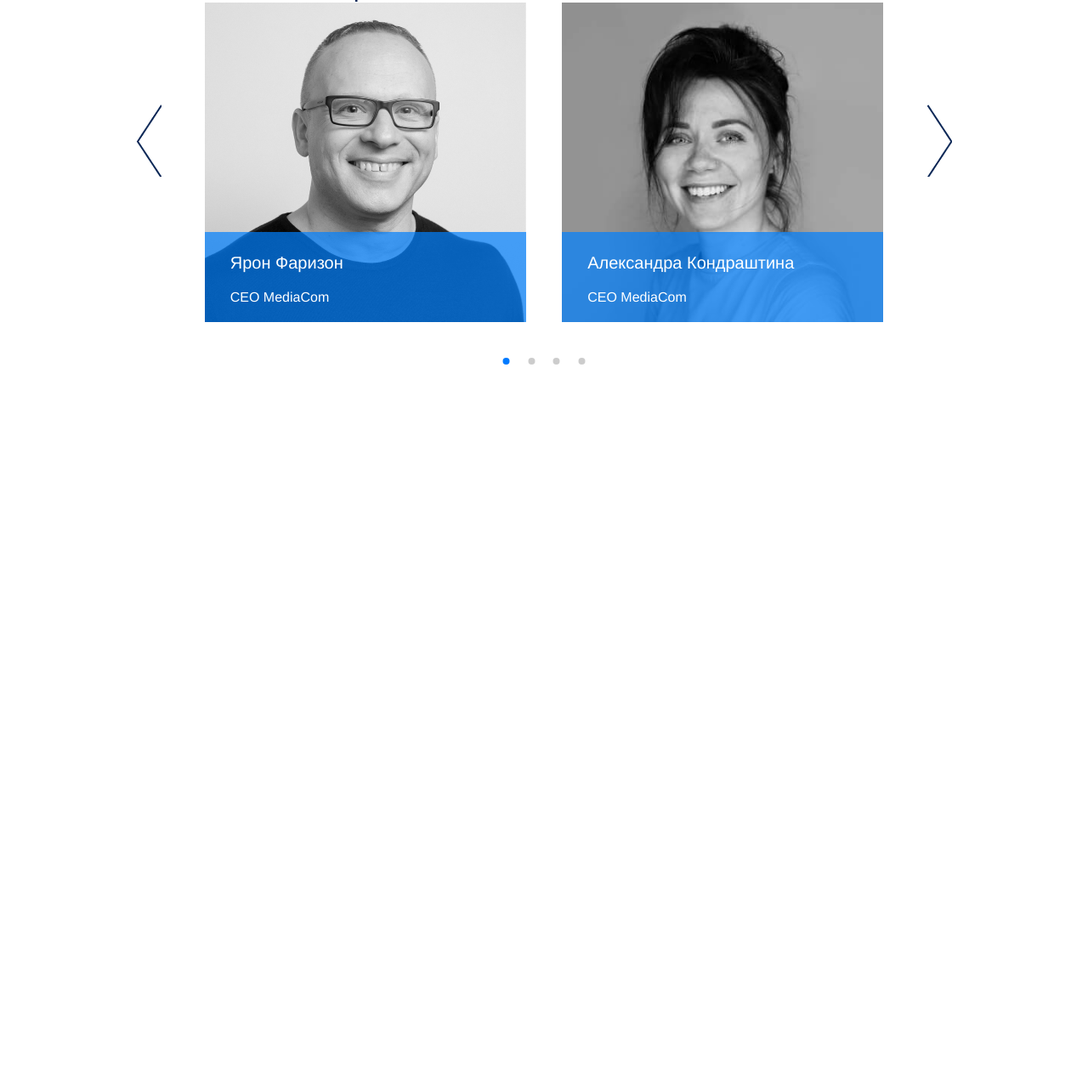
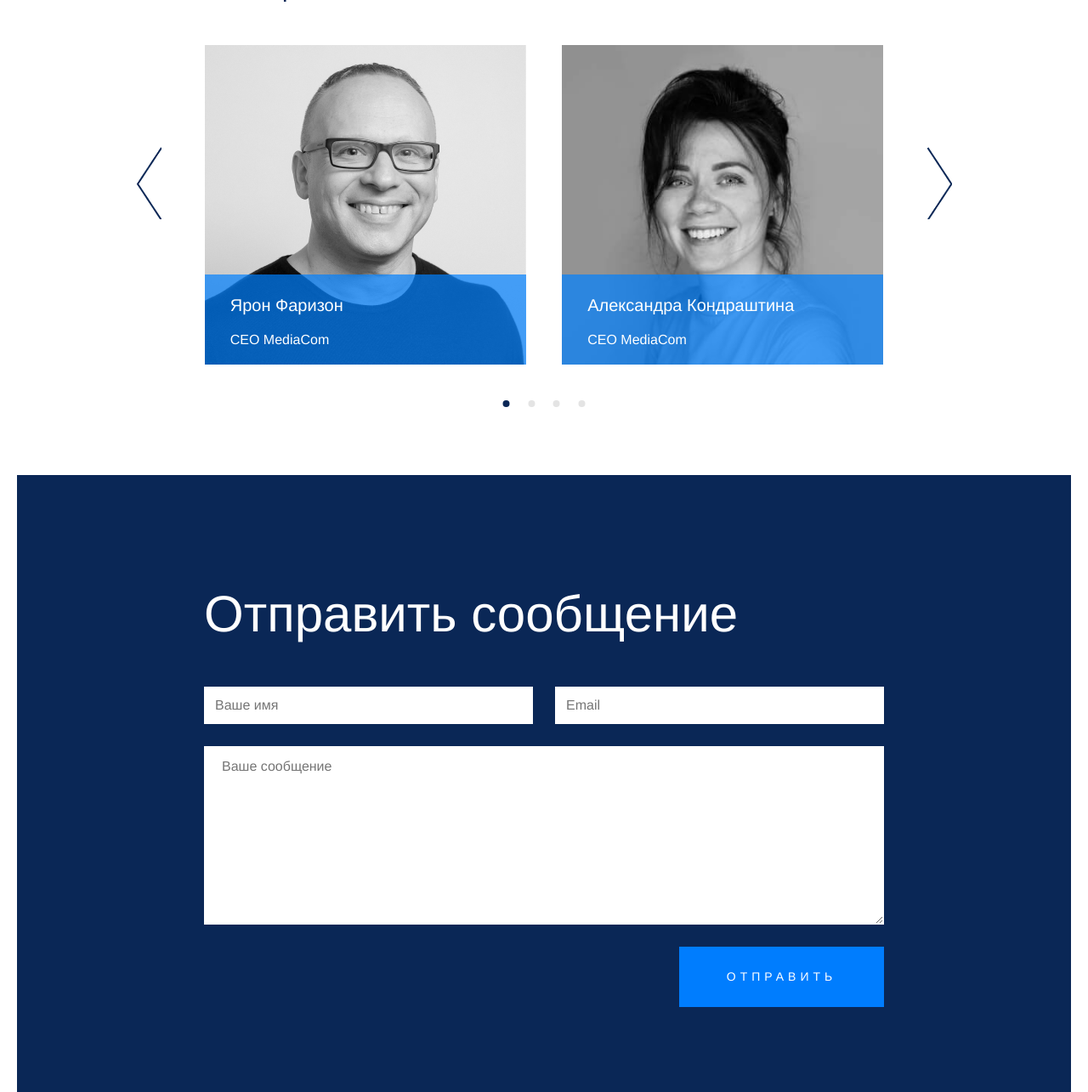
Before and after one commit to dunaisa/bono-test, a website: page docs/index.html in a window 1280 px wide. Shown: the part 1073-2358 px from the top of the page at 85% size. Before the commit the page ends 1582 px from the top, so only its background shows below. Drawn offline with Linux system fonts and the light colour scheme.

Commit message:
add: form+adaptive

```diff
--- a/docs/index.html
+++ b/docs/index.html
@@ -106,6 +106,15 @@
 </div>
 </div>
 </section>
+    <div class="form-field">
+  <h3 class="form-field__heading">Отправить сообщение</h3>
+  <form action="post" class="form">
+    <input type="text" class="form__input" placeholder="Ваше имя">
+    <input type="text" class="form__input" placeholder="Email">
+    <textarea name="" id="" cols="30" rows="10" class="form__textarea" placeholder="Ваше сообщение"></textarea>
+    <button class="form__btn">отправить</button>
+  </form>
+</div>
   </main>
 
   <script src="./js/main.bundle.js"></script>
--- /dev/null
+++ b/src/scss/blocks/_form.scss
@@ -0,0 +1,94 @@
+.form-field {
+  display: flex;
+  flex-direction: column;
+  gap: 60px;
+  margin: 0;
+  padding-top: clamp(4.688rem, 3.233rem + 7.27vw, 8.688rem);
+  padding-bottom: 100px;
+  padding-right: clamp(1.25rem, -3.295rem + 22.73vw, 13.75rem);
+  padding-left: clamp(1.25rem, -3.295rem + 22.73vw, 13.75rem);
+  background-color: #0A2756;
+
+  // @media screen and (max-width: 1023px) {
+  //   padding: 140px 220px 100px;
+  // }
+
+  &__heading {
+    padding: 0;
+    margin: 0;
+    font-family: 'Helvetica Neue', Arial, sans-serif;
+    font-size: 60px;
+    line-height: 50px;
+    font-weight: 300;
+
+    @media screen and (max-width: 768px) {
+      font-size: 45px;
+    }
+  }
+}
+
+.form {
+  display: grid;
+  grid-template-columns: 1fr 1fr;
+  gap: 26px;
+
+  @media screen and (max-width: 425px) {
+    grid-template-columns: 1fr;
+  }
+
+  &__input {
+    padding: 12px;
+    box-sizing: border-box;
+    outline: none;
+    border: none;
+    border: 1px solid #FFFFFF;
+
+    &_type_error {
+      border: 1px solid red;
+    }
+
+    @media screen and (max-width: 425px) {
+      grid-column: 1;
+    }
+  }
+
+  &__textarea {
+    grid-column: span 2;
+    padding: 14px 20px;
+    box-sizing: border-box;
+    outline: none;
+    border: 1px solid #FFFFFF;
+
+    &_type_error {
+      border: 1px solid red;
+    }
+
+    @media screen and (max-width: 425px) {
+      grid-column: 1;
+    }
+  }
+
+  &__btn {
+    grid-column: 2;
+    width: 241px;
+    height: 70.9px;
+    justify-self: end;
+    outline: none;
+    border: none;
+    cursor: pointer;
+    background-color: #007DFE;
+    color: #FFFFFF;
+    font-family: "Helvetica Neue", Arial, sans-serif;
+    font-size: 14px;
+    line-height: 19.6px;
+    font-weight: 400;
+    text-transform: uppercase;
+    letter-spacing: 5px;
+
+    @media screen and (max-width: 425px) {
+      justify-self: center;
+      grid-column: 1;
+      margin-top: 138px;
+    }
+  }
+}
--- a/src/scss/blocks/_speakers.scss
+++ b/src/scss/blocks/_speakers.scss
@@ -1,10 +1,8 @@
 .speakers {
-  // display: flex;
-  // flex-direction: column;
-  // padding: 72px 120px 80px;
   padding: 72px 220px 130px;
-  // justify-content: center;
-  // align-items: center;
+  display: flex;
+  flex-direction: column;
+  gap: 50px;
 
   @media screen and (max-width: 1180px) {
     padding: 30px 180px 42px;
@@ -13,10 +11,6 @@
   @media screen and (max-width: 1100px) {
     padding: 30px 150px 92px;
   }
-
-  // @media screen and (max-width: 1040px) {
-  //   padding: 30px 120px 42px;
-  // }
 
   @media screen and (max-width: 425px) {
     padding: 10px 20px 90px;
@@ -28,33 +22,12 @@
     line-height: 34.6px;
     font-weight: 300;
     margin: 0;
-    padding: 0 0 0 94px;
+    padding: 0 0 0 10px;
     color: #0A2756;
-    // align-self: start;
   }
 
   &__slides-wrapper {
-    // margin-top: 49px;
-    // display: inline-flex;
-    // flex-direction: column;
-    // justify-content: space-between;
-    // width: 990px;
-    // height: 438px;
     position: relative;
-
-    // @media screen and (max-width: 1240px) {
-    //   width: 900px;
-    // }
-
-    @media screen and (max-width: 768px) {
-      // width: 650px;
-      // height: 400px;
-    }
-
-    @media screen and (max-width: 425px) {
-      // height: 320px;
-    }
-
   }
 
   &__button {
@@ -80,10 +53,6 @@
       top: 50%;
       transform: translateY(-80%);
 
-      // @media screen and (max-width: 1240px) {
-      //   left: 45px;
-      // }
-
       @media screen and (max-width: 767px) {
         display: none;
       }
@@ -101,17 +70,11 @@
       top: 50%;
       transform: translateY(-80%);
 
-      // @media screen and (max-width: 1240px) {
-      //   right: 45px;
-      // }
-
       @media screen and (max-width: 767px) {
         display: none;
       }
     }
   }
-
-  // &__pagination-wrapper {}
 
   &__pagination {
     position: absolute;
@@ -126,29 +89,17 @@
 
 }
 
-// .swiper-pagination-bullet {
-//   padding: 5px 10px;
-//   display: block;
-//   width: 10px !important;
-//   height: 10px !important;
-//   margin: 0 30px 0;
-//   text-align: center;
-//   line-height: 30px;
-//   font-size: 12px;
-//   background-color: #E4E4E4 !important;
-//   opacity: 1 !important;
-//   background: rgba(0, 0, 0, 0.2);
-
-// }
-
-// .swiper-pagination-bullet-active {
-//   background-color: #0A2756 !important;
-//   width: 10px !important;
-//   height: 10px !important;
-// }
-
 .swiper-slide {
   display: flex !important;
   justify-content: center;
   align-items: center;
 }
+
+.swiper-pagination-bullet {
+  background-color: #E4E4E4 !important;
+  opacity: 1 !important;
+}
+
+.swiper-pagination-bullet-active {
+  background-color: #0A2756 !important;
+}
--- a/src/scss/main.scss
+++ b/src/scss/main.scss
@@ -7,3 +7,4 @@
 @import './blocks/speakers.scss';
 @import './blocks/speaker.scss';
 @import './blocks/swiper.scss';
+@import './blocks/form.scss';
```
Also changed, not shown: src/blocks/form.html (+9 -0 lines), src/index.html (+1 -0 lines), src/scss/blocks/_swiper.scss (+0 -16 lines), docs/css/main.css.
